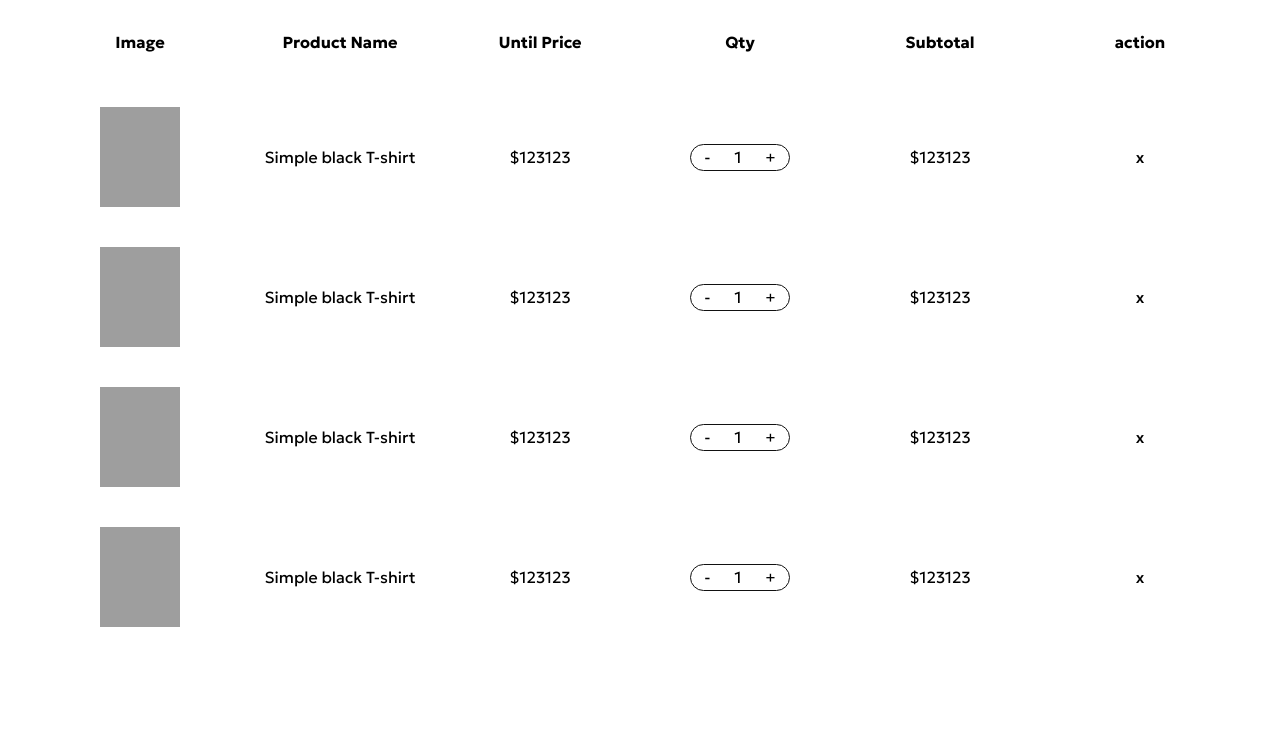
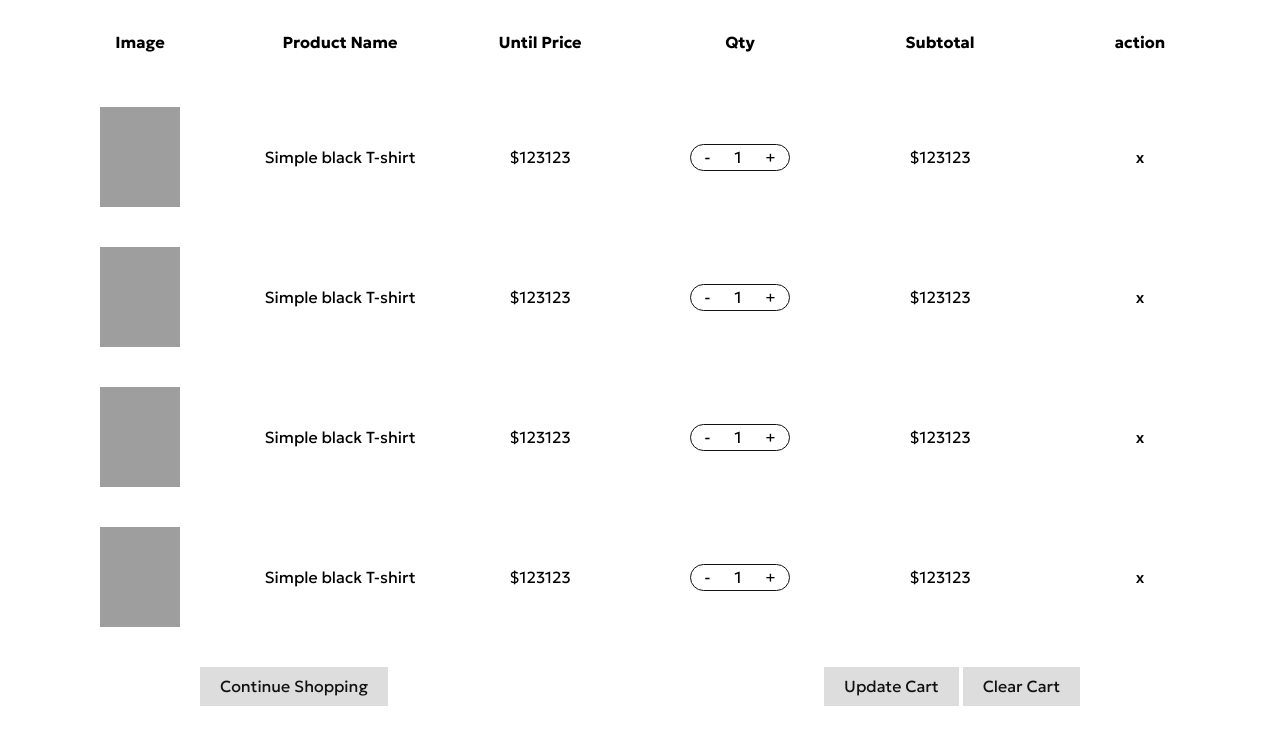
Before and after one commit to felipegallegoramirez/BasicEComerce, a plain HTML site: page pages/cart.html in a window 1280 px wide. Shown: the part 205-949 px from the top of the page. Drawn offline with nearby package versions, Linux system fonts and the light colour scheme; grey boxes are pictures that could not be loaded.

Commit message:
Cart-fix

```diff
--- a/css/main.css
+++ b/css/main.css
@@ -26,7 +26,7 @@ a{
     text-decoration: none;
     color: #111;
 }
-a:hover{
+nav a:hover{
     color: #f51;
 }
 
@@ -769,3 +769,24 @@ margin: 0px;
      .action__end>div>h3{
         color: #f51 ;
      }
+
+     .cart__action{
+        display: flex;
+        justify-content: space-between;
+        padding: 0px 200px;
+    }
+
+     .cart__action button{
+        background-color:#ddd;
+        color: #111;
+        border: none;
+        padding: 10px 20px;
+        transition-duration: 0.3s;
+        cursor: pointer;
+    }
+
+
+    .cart__action button:hover{
+        background-color:#aaa;
+        color: #111;
+    }
--- a/pages/cart.html
+++ b/pages/cart.html
@@ -84,7 +84,13 @@
           <p>$123123</p>
           <p>x</p>
         </div>
-        <div></div>
+        <div class="cart__action">
+          <button>Continue Shopping</button>
+          <div>
+            <button>Update Cart</button>
+            <button>Clear Cart</button>
+          </div>
+        </div>
       </section>
 
       <section class="action">
```
